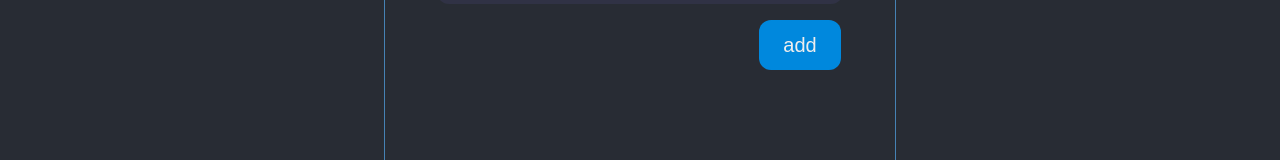
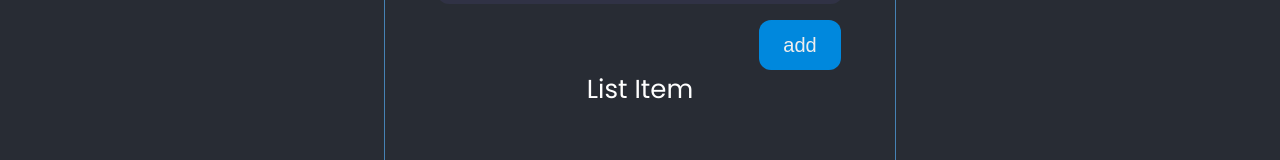
Before and after one commit to adammccormack/app_mix, a React (Create React App) app: page /to-do-list in a window 1280 px wide. Shown: the part 317-477 px from the top of the page. Built offline with nearby package versions, Linux system fonts and the light colour scheme.

Commit message:
one, saving practice point

```diff
--- a/src/pages/todolist/ToDoListPage.tsx
+++ b/src/pages/todolist/ToDoListPage.tsx
@@ -13,7 +13,7 @@ export const ToDoListPage = () => {
               id="firstname"
               className={styles.input}
               type="text"
-              placeholder=" "
+              placeholder=""
             />
             <label htmlFor="toDoListItem" className={styles.placeholder}>
               Write Here
@@ -22,6 +22,7 @@ export const ToDoListPage = () => {
           <button type="submit" className={styles.submit}>
             add
           </button>
+          <div className="listItems">List Item</div>
         </div>
       </div>
     </>
```
